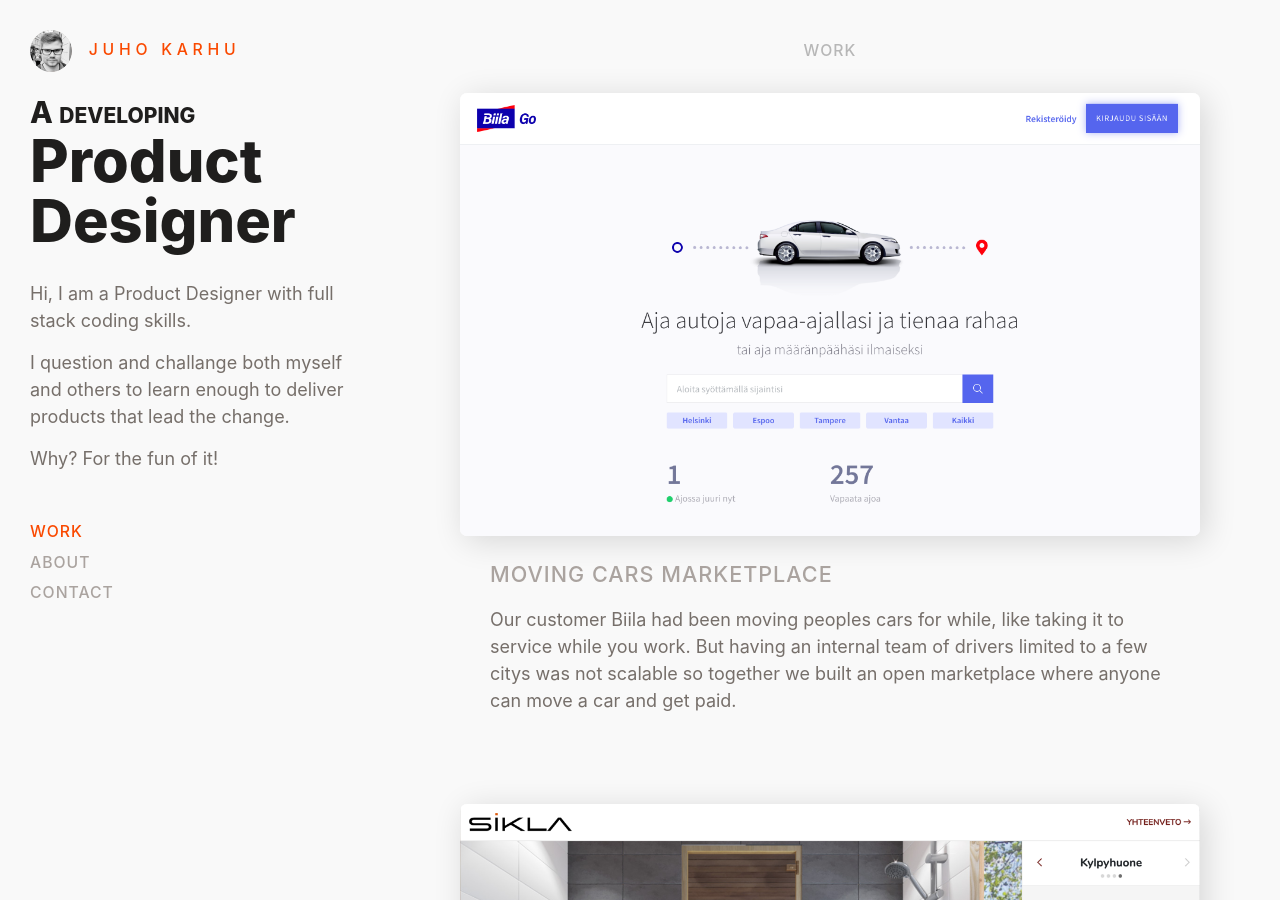
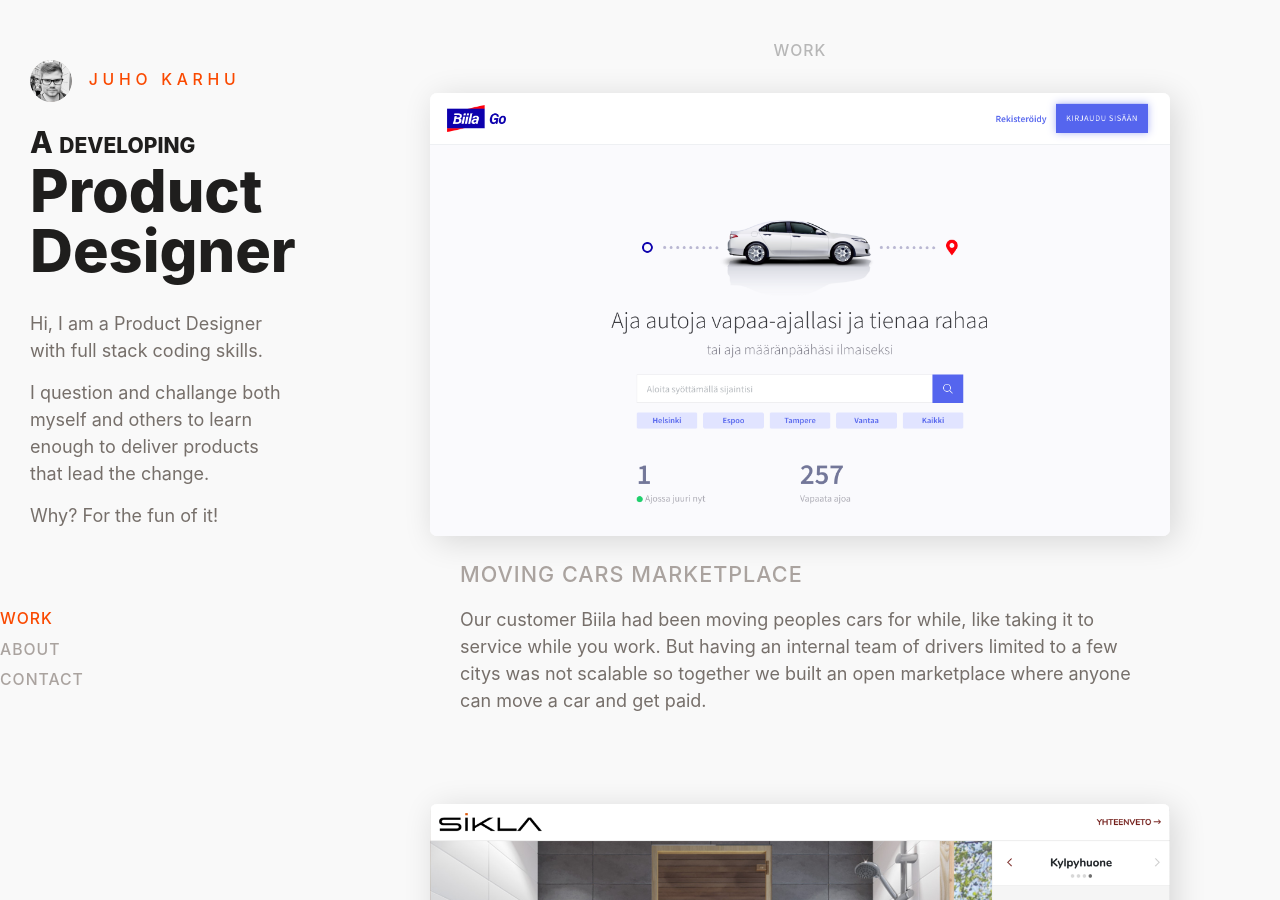
Before and after one commit to karjuho/juhokarhu.com, a Jekyll site: the page built from index.markdown, in a window 1280 px wide and 900 px high. Built offline with Jekyll 4.4.1, drawn with Linux system fonts in a browser that asks for light colours; some web fonts are replaced.

Commit message:
Fixes to sticky

```diff
--- a/_layouts/home.html
+++ b/_layouts/home.html
@@ -6,6 +6,7 @@
 
       <header class="home-header" role="banner">
         <div class="sticky">
+          <div class="header-content">
             {%- assign default_paths = site.pages | map: "path" -%}
             {%- assign page_paths = site.header_pages | default: default_paths -%}
             <a class="site-title" rel="author" href="{{ "/" | relative_url }}"><img src="{{ site.baseurl }}/assets/images/juho.png" alt="Profile picture of Juho"> JUHO KARHU</a>
@@ -18,6 +19,7 @@
             <p>I question and challange both myself and others to learn enough to deliver products that lead the change.</p>
 
             <p>Why? For the fun of it!</p>
+          </div>
 
           <div class="nav-container" id="nav">
             <ul class="nav">
--- a/_sass/_layout.scss
+++ b/_sass/_layout.scss
@@ -8,15 +8,20 @@
 }
 
 .home-header {
-    padding: $spacing-unit $spacing-unit 0;
-
     @media screen and (min-width: $on-laptop) {
-        padding: $spacing-unit;
         width: 25%;
 
         .sticky {
             position: sticky;
             top: $spacing-unit;
+        }
+    }
+
+    .header-content {
+        padding: $spacing-unit $spacing-unit 0;
+
+        @media screen and (min-width: $on-laptop) {
+            padding: $spacing-unit;
         }
     }
 }
@@ -28,8 +33,13 @@
         width: 100%;
         padding: $spacing-unit;
         box-sizing: border-box;
-        margin-left: -$spacing-unit;
         background-image: linear-gradient(180deg, #F9F9F9 50%, rgba(255,255,255,0.00) 100%);
+    }
+}
+
+#nav-sticky-wrapper {
+    @media screen and (max-width: $on-laptop) {
+        margin-bottom: -$spacing-unit * 3;
     }
 }
 
@@ -38,10 +48,6 @@
 
     .section {
         padding-top: $spacing-unit * 3;
-
-        &:first-child {
-            padding-top: 0;
-        }
 
         padding-bottom: 0;
 
```
Lines whose indentation alone changed are shown as unchanged.
